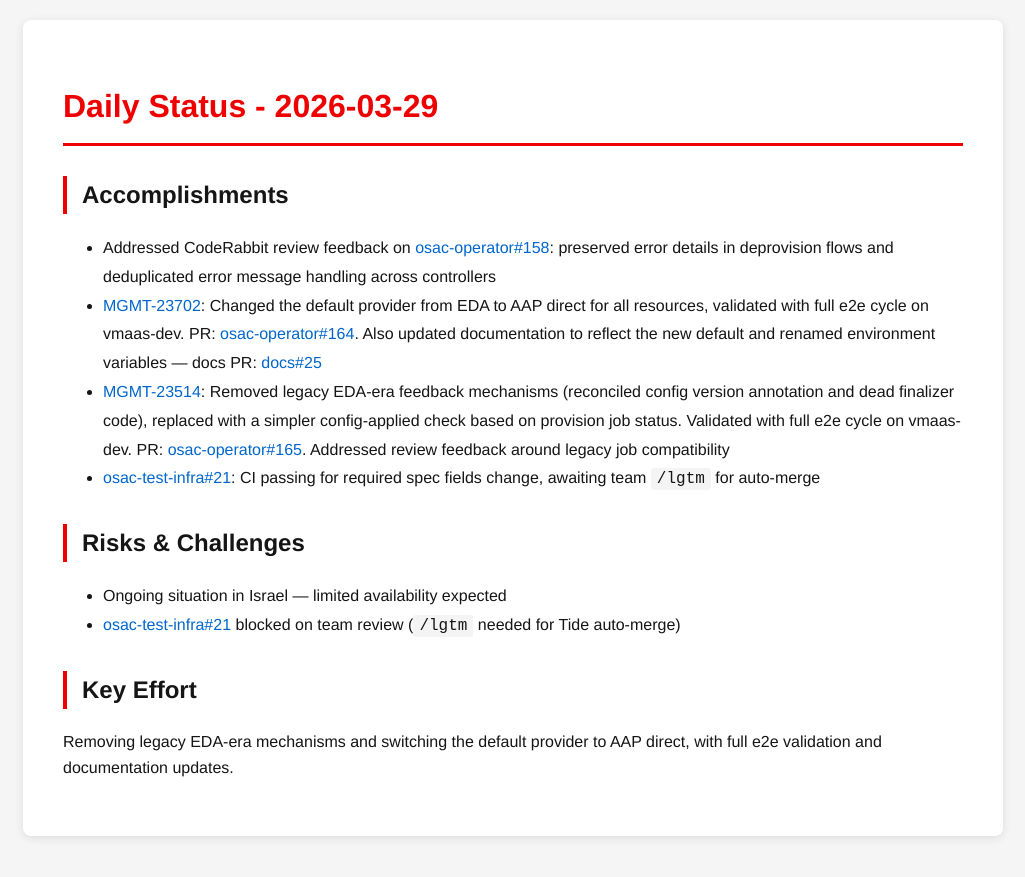
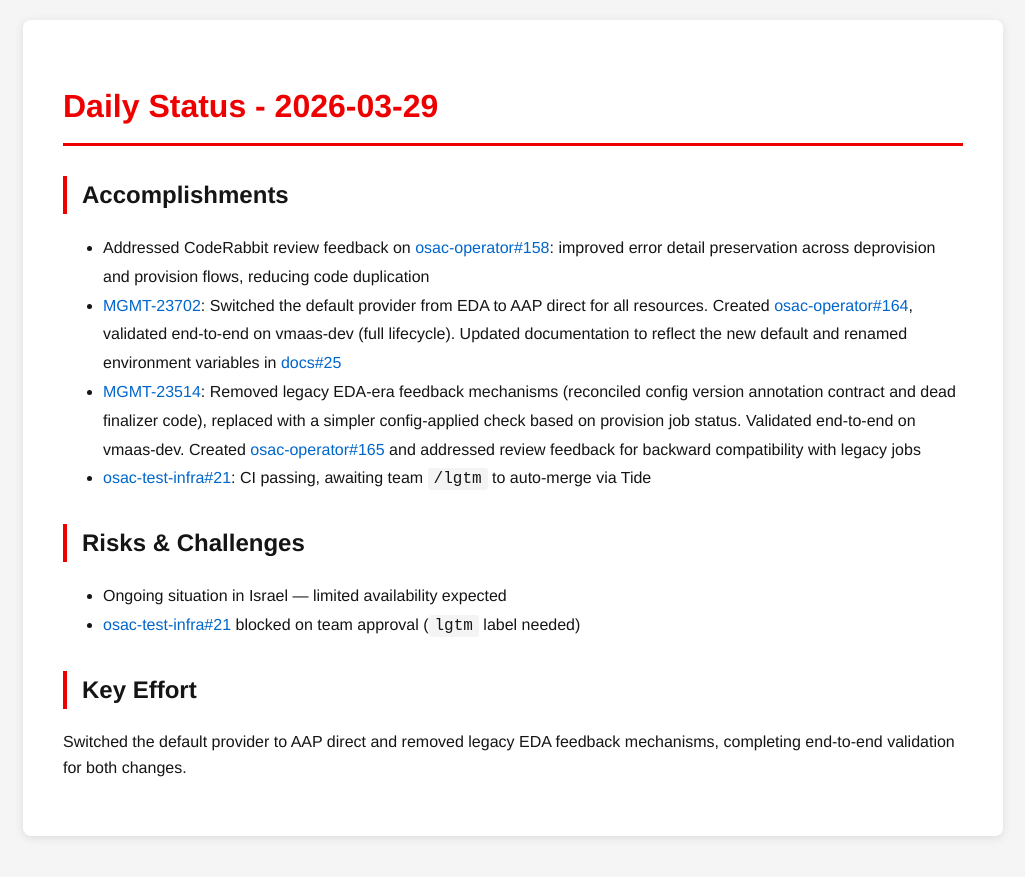
Before and after one commit to tzvatot/daily-status, a Jekyll site: the page built from 2026-03-29.md, in a window 1280 px wide. Shown: the top 877 px of the page, without its empty margins (127-1152 px from the left). Built offline with Jekyll 4.4.1, drawn with Linux system fonts in a browser that asks for light colours.

Commit message:
Daily status update - 2026-03-29

```diff
--- a/2026-03-29.md
+++ b/2026-03-29.md
@@ -7,14 +7,14 @@ date: 2026-03-29
 # Daily Status - 2026-03-29
 
 ## Accomplishments
-- Addressed CodeRabbit review feedback on [osac-operator#158](https://github.com/osac-project/osac-operator/pull/158): preserved error details in deprovision flows and deduplicated error message handling across controllers
-- [MGMT-23702](https://issues.redhat.com/browse/MGMT-23702): Changed the default provider from EDA to AAP direct for all resources, validated with full e2e cycle on vmaas-dev. PR: [osac-operator#164](https://github.com/osac-project/osac-operator/pull/164). Also updated documentation to reflect the new default and renamed environment variables — docs PR: [docs#25](https://github.com/osac-project/docs/pull/25)
-- [MGMT-23514](https://issues.redhat.com/browse/MGMT-23514): Removed legacy EDA-era feedback mechanisms (reconciled config version annotation and dead finalizer code), replaced with a simpler config-applied check based on provision job status. Validated with full e2e cycle on vmaas-dev. PR: [osac-operator#165](https://github.com/osac-project/osac-operator/pull/165). Addressed review feedback around legacy job compatibility
-- [osac-test-infra#21](https://github.com/osac-project/osac-test-infra/pull/21): CI passing for required spec fields change, awaiting team `/lgtm` for auto-merge
+- Addressed CodeRabbit review feedback on [osac-operator#158](https://github.com/osac-project/osac-operator/pull/158): improved error detail preservation across deprovision and provision flows, reducing code duplication
+- [MGMT-23702](https://issues.redhat.com/browse/MGMT-23702): Switched the default provider from EDA to AAP direct for all resources. Created [osac-operator#164](https://github.com/osac-project/osac-operator/pull/164), validated end-to-end on vmaas-dev (full lifecycle). Updated documentation to reflect the new default and renamed environment variables in [docs#25](https://github.com/osac-project/docs/pull/25)
+- [MGMT-23514](https://issues.redhat.com/browse/MGMT-23514): Removed legacy EDA-era feedback mechanisms (reconciled config version annotation contract and dead finalizer code), replaced with a simpler config-applied check based on provision job status. Validated end-to-end on vmaas-dev. Created [osac-operator#165](https://github.com/osac-project/osac-operator/pull/165) and addressed review feedback for backward compatibility with legacy jobs
+- [osac-test-infra#21](https://github.com/osac-project/osac-test-infra/pull/21): CI passing, awaiting team `/lgtm` to auto-merge via Tide
 
 ## Risks & Challenges
 - Ongoing situation in Israel — limited availability expected
-- [osac-test-infra#21](https://github.com/osac-project/osac-test-infra/pull/21) blocked on team review (`/lgtm` needed for Tide auto-merge)
+- [osac-test-infra#21](https://github.com/osac-project/osac-test-infra/pull/21) blocked on team approval (`lgtm` label needed)
 
 ## Key Effort
-Removing legacy EDA-era mechanisms and switching the default provider to AAP direct, with full e2e validation and documentation updates.
+Switched the default provider to AAP direct and removed legacy EDA feedback mechanisms, completing end-to-end validation for both changes.
```
